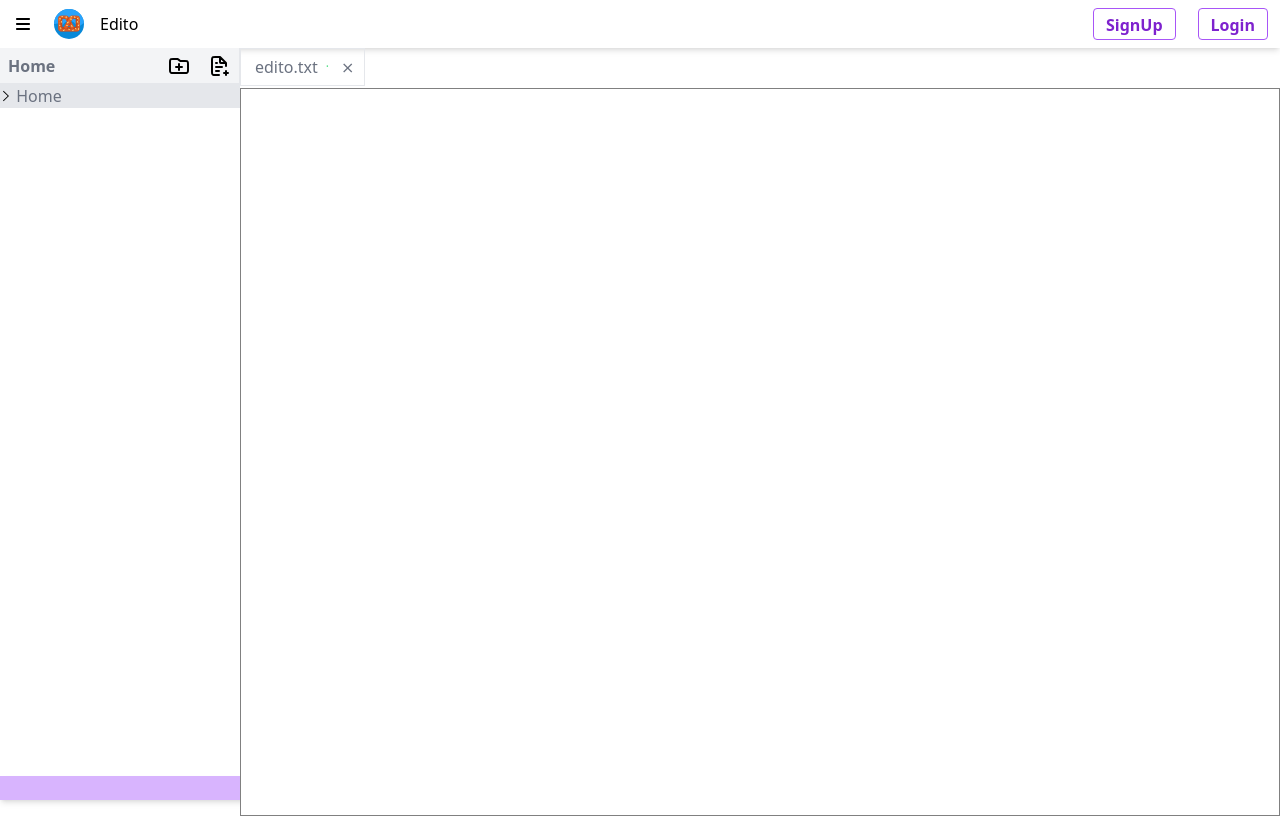
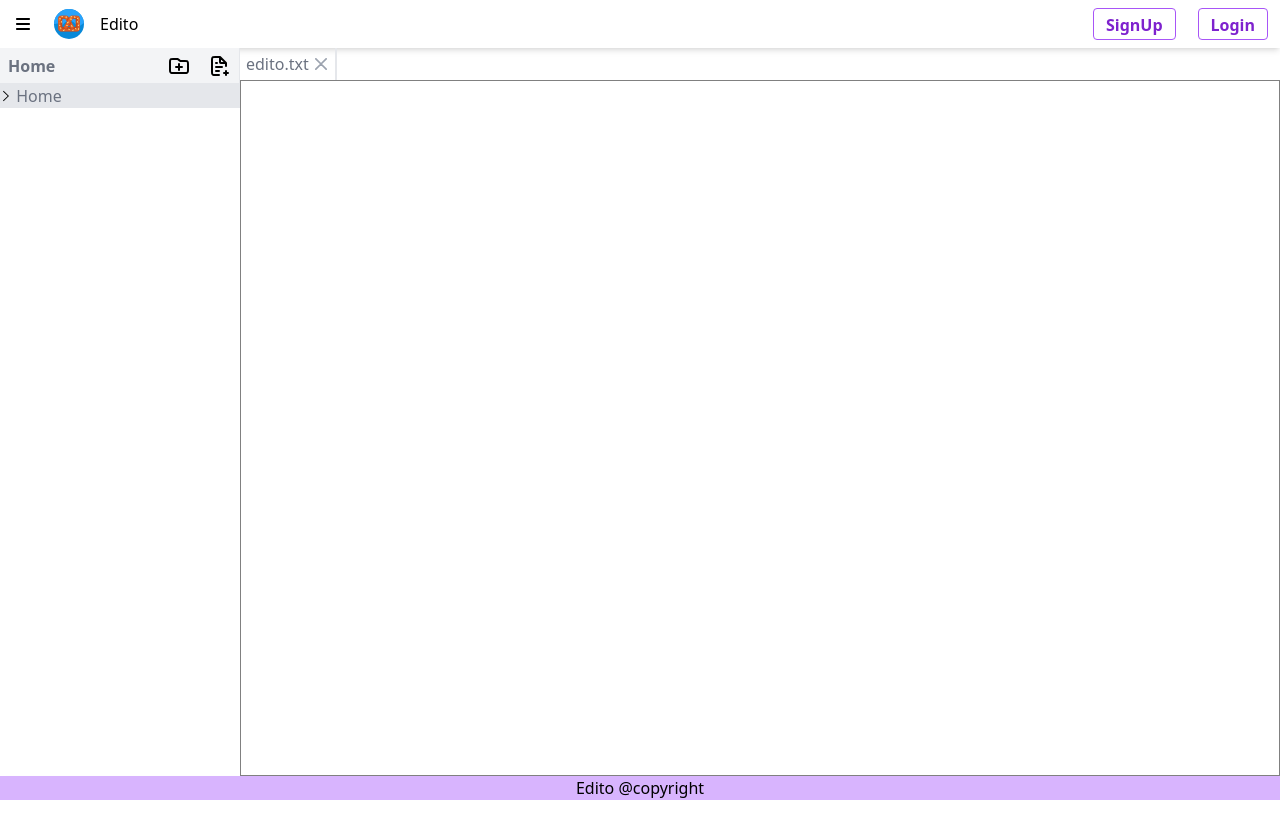
Before and after one commit to Nirajsah17/edito, a React (Create React App) app: page / in a window 1280 px wide. Built offline with nearby package versions, Linux system fonts and the light colour scheme; the HTML template or start-up script is replaced by a standard one.

Commit message:
fixed styleing | rename tab.js | refactor tab.js

```diff
--- a/src/components/MainBody.js
+++ b/src/components/MainBody.js
@@ -2,7 +2,7 @@ import { useEffect, useRef, useState } from "react";
 import "prismjs/themes/prism.css";
 import Prism from "prismjs";
 import "../custom.css";
-import { Tabs } from "./tab";
+import { Tabs } from "./Tab";
 
 function MainBody({ openCode, activeFileObj, fileStore }) {
 
@@ -77,8 +77,12 @@ function MainBody({ openCode, activeFileObj, fileStore }) {
 
   return (
     <>
-      <div className="w-full h-full flex flex-col">
-      <Tabs activeFileObj={activeFileObj}/>
+
+      <div className="flex flex-col justify-between h-full w-full">
+        <div>
+        <Tabs activeFileObj={activeFileObj}/>
+      </div>
+      <div className="relative flex flex-1">
         <textarea
           id="editing"
           spellCheck="false"
@@ -96,7 +100,8 @@ function MainBody({ openCode, activeFileObj, fileStore }) {
           </code>
         </pre>
       </div>
-    </>
+      </div>
+      </>
   );
 }
 
--- a/src/components/Navbar.js
+++ b/src/components/Navbar.js
@@ -48,7 +48,7 @@ export default function Navbar({
                 onClick={() => {
                   setProfileOpen(true);
                 }}
-                className="flex items-center justify-center rounded-full px-4 border bg-orange-500 text-white cursor-pointer hover:border-1 hover:border-gray-400"
+                className="flex items-center justify-center rounded-full px-3.5 border bg-orange-500 text-white cursor-pointer hover:border-1 hover:border-gray-400"
                 title={userName}
               >
                 {userName.charAt(0)}
--- /dev/null
+++ b/src/components/Tab.js
@@ -0,0 +1,60 @@
+import { useEffect, useState } from "react";
+import symbol from "../data/symbol.json";
+import { tab } from "@testing-library/user-event/dist/tab";
+
+function Tabs({ activeFileObj }) {
+  const [activeTab, setActiveTab] = useState("");
+  // Check the active file is present in the tbs list if not add them here set to active
+  // perform CRUD operation on tabs
+  // show the result based on file info
+  const _tabs = ["edito.txt"];
+
+  // const [allTabs,setAllTabs] = useState([]);
+  const [tabList, setTabList] = useState(_tabs);
+
+  useEffect(() => {
+    if (!activeFileObj.name) return;
+    if (activeFileObj) {
+      if (!tabList.includes(activeFileObj.name)) {
+        tabList.push(activeFileObj.name);
+        setTabList(tabList);
+      }
+      setActiveTab(activeFileObj.name);
+      setTabList([...tabList]);
+    }
+  }, [activeFileObj]);
+
+  const handleDeleteTab = (e) => {
+    console.log(e.target);
+    const name = e.target.dataset.name;
+    const index = tabList.indexOf(name);
+    if (index > -1) {
+      tabList.splice(index, 1);
+    }
+    setTabList([...tabList]);
+  };
+
+  return (
+    <div
+      className="w-full flex top-0 left-0 z-10 overflow-x-auto whitespace-no-wrap scrollbar-thumb-gray-200 scrollbar-track-gray-100 scrollbar-thumb-rounded-md scrollbar-thin text-gray-500"
+      key={"tabs"}
+    >
+    {tabList.map((tab) => (
+      <div key={tab} className="p-1 border-r-2">
+        <span className="p-0.5">{tab}</span>
+        <span>
+          <button
+          key={`${tab}-close`}
+          data-name={tab}
+          onClick={handleDeleteTab}
+          type="button" className="end-2.5 ms-auto inline-flex h-5 w-5 items-center justify-center rounded bg-transparent text-sm text-gray-400 hover:bg-gray-200 hover:text-gray-900 dark:hover:bg-gray-600 dark:hover:text-white" data-modal-hide="authentication-modal">
+            <svg className="h-3 w-3" aria-hidden="true" xmlns="http://www.w3.org/2000/svg" fill="none" viewBox="0 0 14 14"><path stroke="currentColor" strokeLinecap="round" strokeLinejoin="round" strokeWidth="2" d="m1 1 6 6m0 0 6 6M7 7l6-6M7 7l-6 6"></path></svg><span className="sr-only">Close modal</span>
+          </button>
+        </span>
+      </div>
+    ))}
+  </div>
+  );
+}
+
+export { Tabs };
--- a/src/components/tab.js
+++ /dev/null
@@ -1,83 +0,0 @@
-import { useEffect, useState } from "react";
-import symbol from "../data/symbol.json";
-import { tab } from "@testing-library/user-event/dist/tab";
-
-function Tabs({ activeFileObj }) {
-  const [activeTab, setActiveTab] = useState("");
-  // Check the active file is present in the tbs list if not add them here set to active
-  // perform CRUD operation on tabs
-  // show the result based on file info
-  const _tabs = ["edito.txt"];
-
-  // const [allTabs,setAllTabs] = useState([]);
-  const [tabList, setTabList] = useState(_tabs);
-
-  useEffect(() => {
-    if (!activeFileObj.name) return;
-    if (activeFileObj) {
-      if (!tabList.includes(activeFileObj.name)) {
-        tabList.push(activeFileObj.name);
-        setTabList(tabList);
-      }
-      setActiveTab(activeFileObj.name);
-      setTabList([...tabList]);
-    }
-  }, [activeFileObj]);
-
-  const handleDeleteTab = (e) => {
-    const name = e.target.dataset.name;
-    const index = tabList.indexOf(name);
-    if (index > -1) {
-      tabList.splice(index, 1);
-    }
-    setTabList([...tabList]);
-  };
-
-  return (
-    <div
-      className="w-full flex absolute top-0 left-0 z-10 overflow-x-auto whitespace-no-wrap scrollbar-thumb-gray-200 scrollbar-track-gray-100 scrollbar-thumb-rounded-md scrollbar-thin text-gray-500"
-      key={"tabs"}
-    >
-      {tabList.map((tab) => (
-        <div key={tab}>
-          {activeTab === tab ? (
-            <div
-              className="flex hover:bg-gray-100 cursor-pointer bg-gray-100 flex-shrink-0"
-              key={`${tab}-active`}
-            ></div>
-          ) : (
-            <div
-              className="flex hover:bg-gray-100 cursor-pointer bg-gray-300 flex-shrink-0"
-              key={`${tab}-inactive`}
-            ></div>
-          )}
-
-          <div
-            className="p-0.5 border flex hover:bg-gray-100 cursor-pointer"
-            key={`${tab}-content`}
-          >
-            <div className="p-1" key={`${tab}-split`}>
-              {symbol[tab.split(".").pop()]}
-            </div>
-            <div className="p-1" key={`${tab}-name`}>
-              {tab}
-            </div>
-            <div className=" p-1 text-xs text-green-400" key={`${tab}-dot`}>
-              .
-            </div>
-            <div
-              className="p-1 pl-2 pr-2 hover:rounded hover:bg-gray-200 cursor-pointer"
-              key={`${tab}-close`}
-              data-name={tab}
-              onClick={handleDeleteTab}
-            >
-              ⨯
-            </div>
-          </div>
-        </div>
-      ))}
-    </div>
-  );
-}
-
-export { Tabs };
--- a/src/custom.css
+++ b/src/custom.css
@@ -21,8 +21,6 @@
 #editing,
 #highlighting {
   position: absolute;
-  top: 40px;
-  left: 0;
 }
 
 /* step3 */
```
